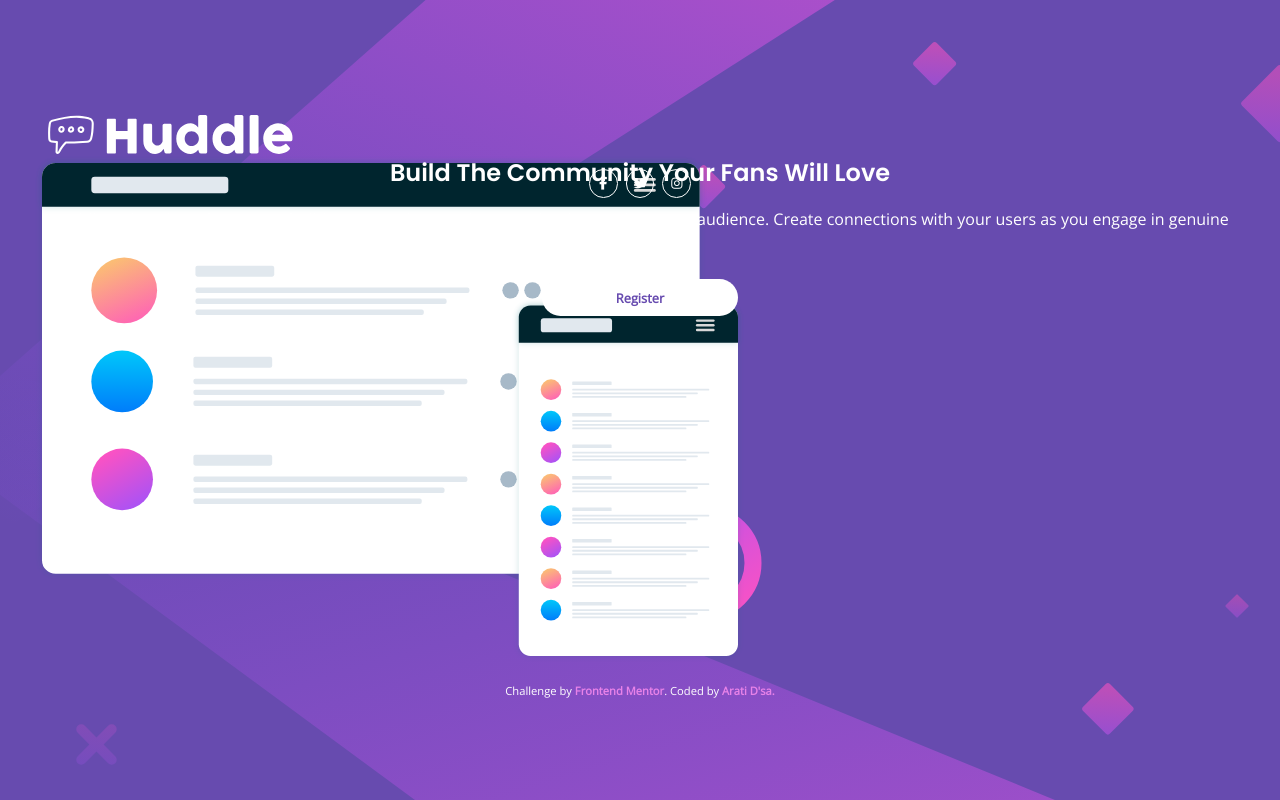
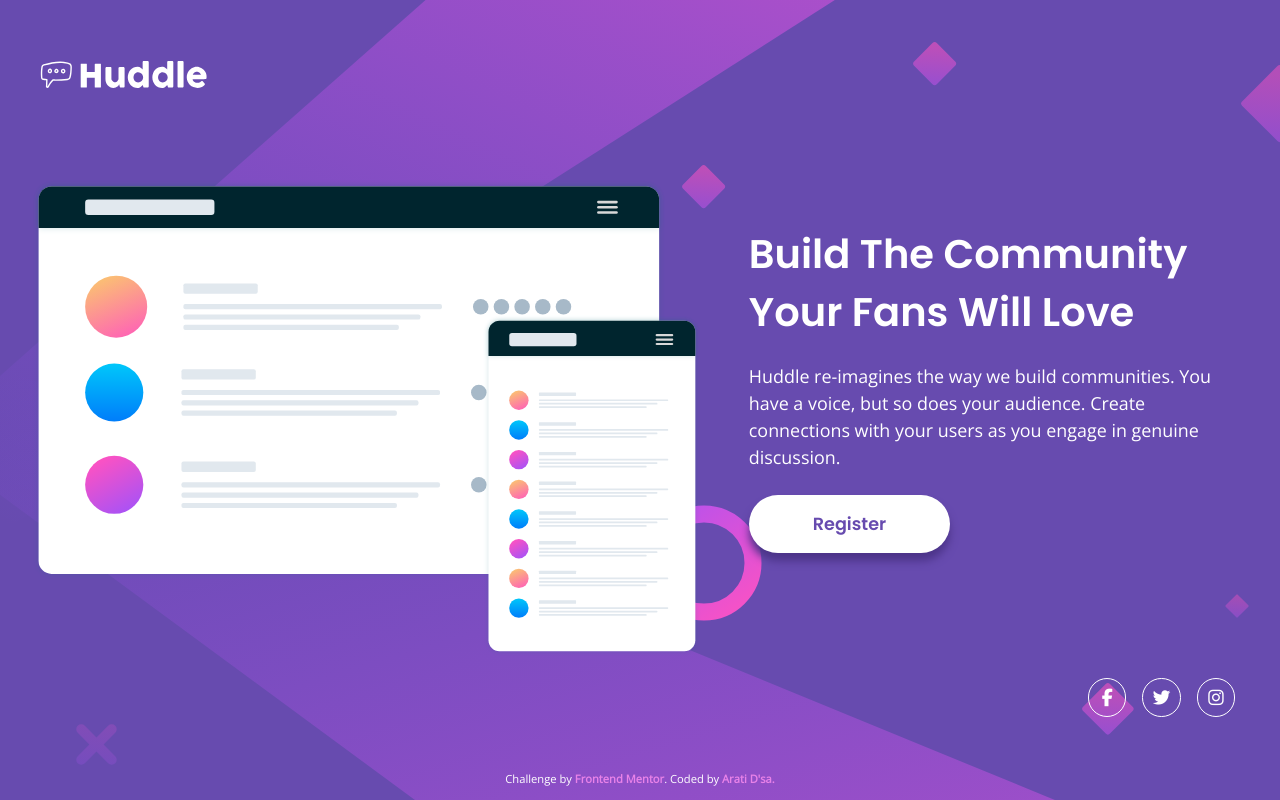
Before and after one commit to codecove01-netizen/Huddle-Landing-Page-With-A-Single-Introductory-Section, a plain HTML site: page index.html in a window 1280 px wide. Drawn offline with nearby package versions, Linux system fonts and the light colour scheme.

Commit message:
feat: implement desktop responsive layout

```diff
--- a/styles.css
+++ b/styles.css
@@ -58,18 +58,25 @@
 /* =================================
         LAYOUT STYLES
    ================================= */
+   /* MAIN CONTAINER */
    .container{
       padding-inline: 2.2rem;
    }
+
+   /* HEADER */
    .logo{
-      max-width:44%;
+      width:clamp(8rem,14vw,13.4rem);
    }
+
+   /* MOCKUP */
    .mockups-section{
       margin-block-start:3.4rem;
    }
    .mockups{
-      max-width:100%;
+      max-inline-size:100%;
    }
+
+   /* CONTENT */
    .content{
       margin-block-start:3.4rem;
       text-align: center;
@@ -84,6 +91,8 @@
       margin-block-start:1rem;
       line-height: 1.5;
    }
+
+   /* REGISTER BUTTON */
    .register-btn{
       display: inline-block;
       margin-block-start: 1.5rem;
@@ -94,38 +103,37 @@
       background-color: var(--white);
       color: var(--purple-700);
       font-weight: var(--fw-600);
+      font-family: var(--ff-poppins);
+      box-shadow: 0rem 0.5rem 0.5rem var(--purple-dark);
    }
    .register-btn:hover,
    .register-btn:focus-visible{
       background-color: var(--magenta-400);
       color: var(--white);
-      box-shadow: 0rem 0.5rem 0.5rem var(--purple-dark);
    }
-
    .register-btn:focus-visible,
    .social-icons a:focus-visible,
    footer a:focus-visible{
-      outline: 2px solid var(--magenta-dark);
+      outline: 0.13rem solid var(--magenta-dark);
       outline-offset: 0;
    }
 
+   /* SOCIAL ICONS */
    .social-icons{
       display:flex;
       justify-content:center;
       gap:0.5rem;
       margin-block-start:4.2rem;
    }
-
    .social-icons a{
       width:1.8rem;
       height:1.8rem;
-      border:1px solid var(--white);
+      border:0.06rem solid var(--white);
       border-radius:50%;
       display:flex;
       justify-content:center;
       align-items:center;
       text-decoration:none;
-      transition:all 0.3s ease;
       font-size:0.8rem;
       color:var(--white);
       transition: all 0.3s ease;
@@ -135,35 +143,38 @@
       color:var(--magenta-dark);
       border-color:var(--magenta-dark);
    }
-
+   /* FOOTER */
    footer{
       margin-block-start:1rem;
       font-size:0.7rem;
    }
-
    footer a{
       color:var(--magenta-400);
       text-decoration:none;
       font-weight:var(--fw-600);
    }
-
    footer a:hover,
    footer a:focus-visible{
       color:var(--magenta-dark);
    }
 
+   /* =================================
+        DESKTOP STYLES
+   ================================= */
    @media screen and (min-width: 48rem) {
       body{
          background-image: url('./images/bg-desktop.svg');
-         background-repeat: no-repeat;
       }
       .container{
-         display:grid;
-         grid-template-columns: 1fr 1fr;
+         display: grid;
          grid-template-areas:
             "header header"
             "mockups content"
-            ' , socials';
+            ' . socials';
+         grid-template-columns: 55% 45%;
+         max-inline-size: 85rem;
+         padding: 2.4rem 2rem;
+         column-gap: 1.8rem;
       }
       .logo-header{
          grid-area: header;
@@ -173,8 +184,40 @@
       }
       .content{
          grid-area: content;
+         margin-block-start:  7.7rem;
+         max-inline-size:92%;
+         text-align: left;
+         padding-inline: 1.2rem 0;
       }
       .social-icons{
          grid-area: socials;
       }
+      .mockups-section{
+         margin-block-start:4.9rem;
+      }
+      .content-title{
+         font-size: 2.5rem;
+         padding-inline: 0;
+      }
+      .content-descpt{
+         margin-block-start:1.4rem;
+         font-size: 1.12rem;
+      }
+      .register-btn{
+         margin-block-start: 1.5rem;
+         padding: 1rem 4rem;
+         font-size: 1.1rem;
+      }
+      .social-icons{
+         display:flex;
+         gap:1rem;
+         margin-block-start:1rem;
+         justify-content: flex-end;
+         padding-inline-end: 2.6rem;
+      }
+      .social-icons a{
+         width:2.4rem;
+         height:2.4rem;
+         font-size:1.1rem;
    }
+   }
```
Also changed, not shown: index.html (+15 -0 lines).
